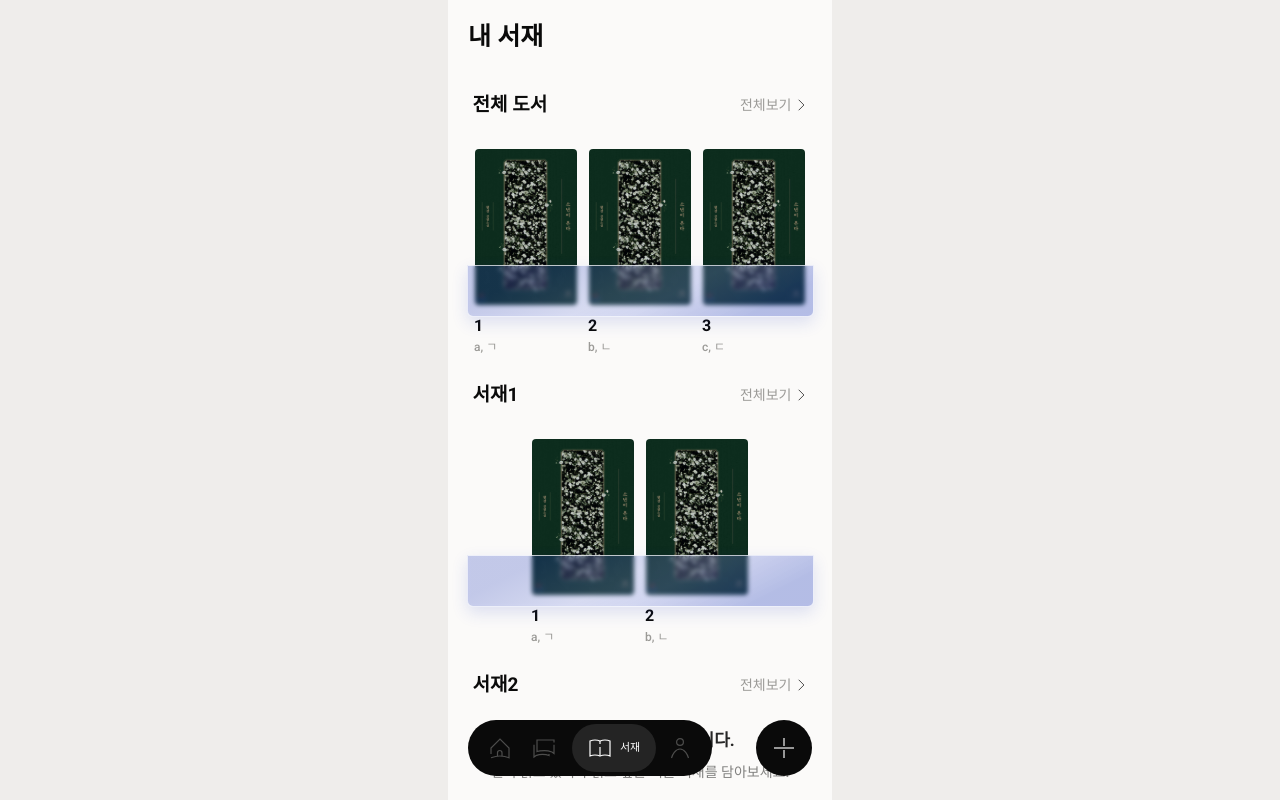
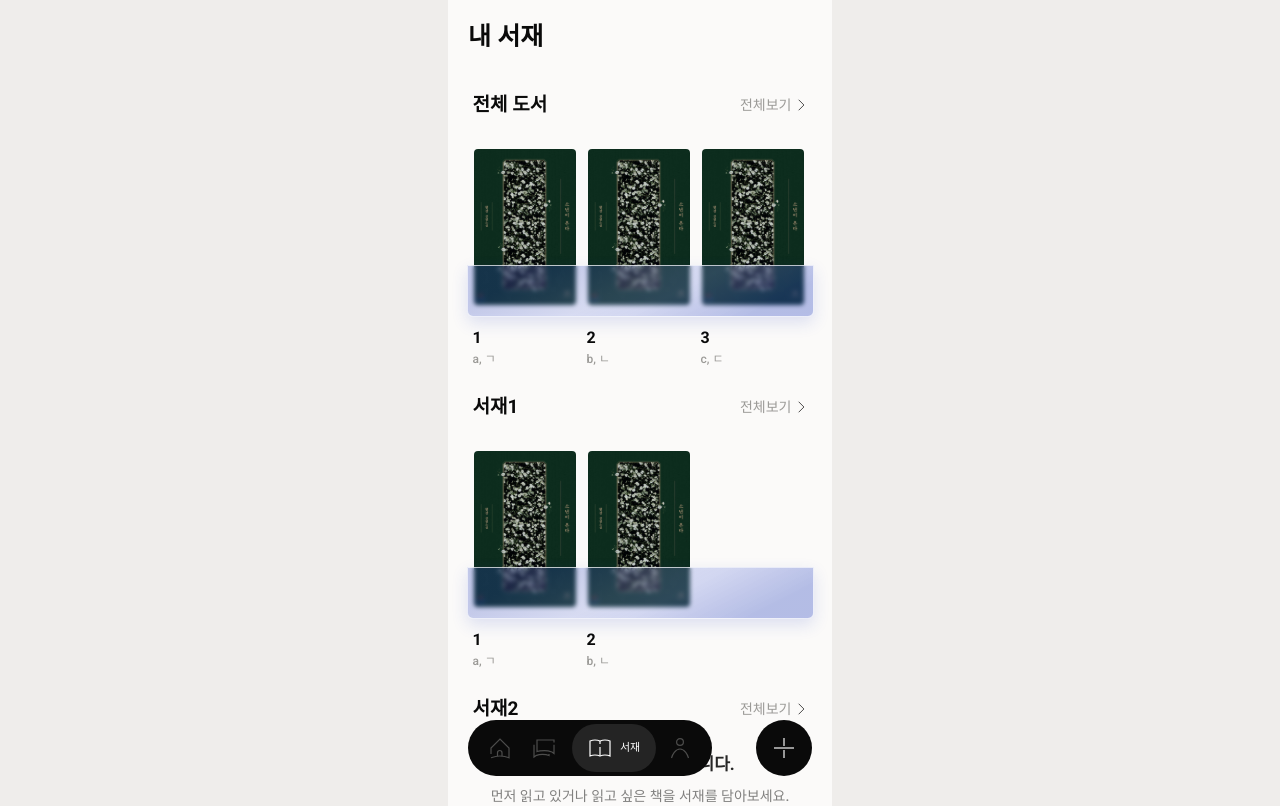
Before and after one commit to Project-BookLog/BookLog-FrontEnd, a React (Vite) app: page /my-library in a window 1280 px wide. Built offline with nearby package versions, Linux system fonts and the light colour scheme.

Commit message:
[#129] refactor: 서재 key screen 정렬 수정

```diff
--- a/src/data/myLibrary.mock.ts
+++ b/src/data/myLibrary.mock.ts
@@ -67,7 +67,8 @@ export const libraries: Library[] = [
         createdAt: "2021-01-01",
         progress: 2,
         CoverIcon: Dummy_book,
-      },],
+      },
+    ],
     sort: BOOK_ORDER.LATEST,
   },
   {
--- a/src/pages/MyLibrary/MyLibraryPage.tsx
+++ b/src/pages/MyLibrary/MyLibraryPage.tsx
@@ -38,6 +38,7 @@ export function MyLibraryPage ({ libraries }: { libraries: Library[] }) {
                             </div>
                         )) : (
                             <div className="relative flex w-[375px] px-5 flex-col items-center gap-[10px]">
+                                <div className="h-[168px] self-stretch">
                                 <div className="inline-flex items-center gap-[10px]">
                                     {library.books.slice(0, 3).map((book) => (
                                         <div className="flex w-[104px] h-[156px] items-center rounded-[4px]">
@@ -56,10 +57,11 @@ export function MyLibraryPage ({ libraries }: { libraries: Library[] }) {
                                         </div>
                                     ))}
                                 </div>
+                                </div>
                                 <div className="absolute top-[116px] flex w-[347px] h-[52px] justify-center items-center">
                                     <GradationFrame/>
                                 </div>
-                                <div className="flex items-center gap-[10px]">
+                                <div className="flex items-center gap-[10px] self-stretch">
                                     {library.books.slice(0, 3).map((book) => (
                                         <div className="flex w-[104px] flex-col justify-center items-start gap-[2px]">
                                             <p className="line-clamp-1 self-stretch overflow-hidden text-ellipsis text-black text-subtitle-02-sb">{book.title}</p>
```
